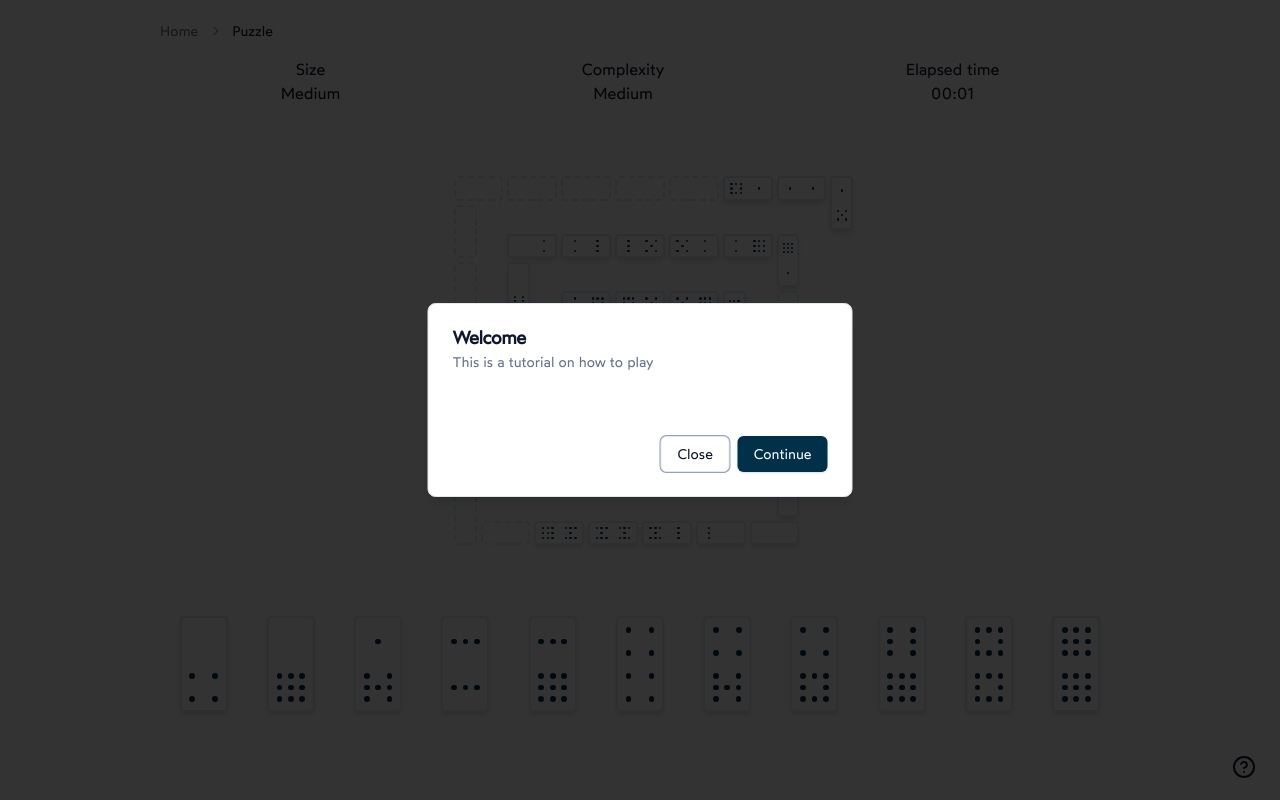
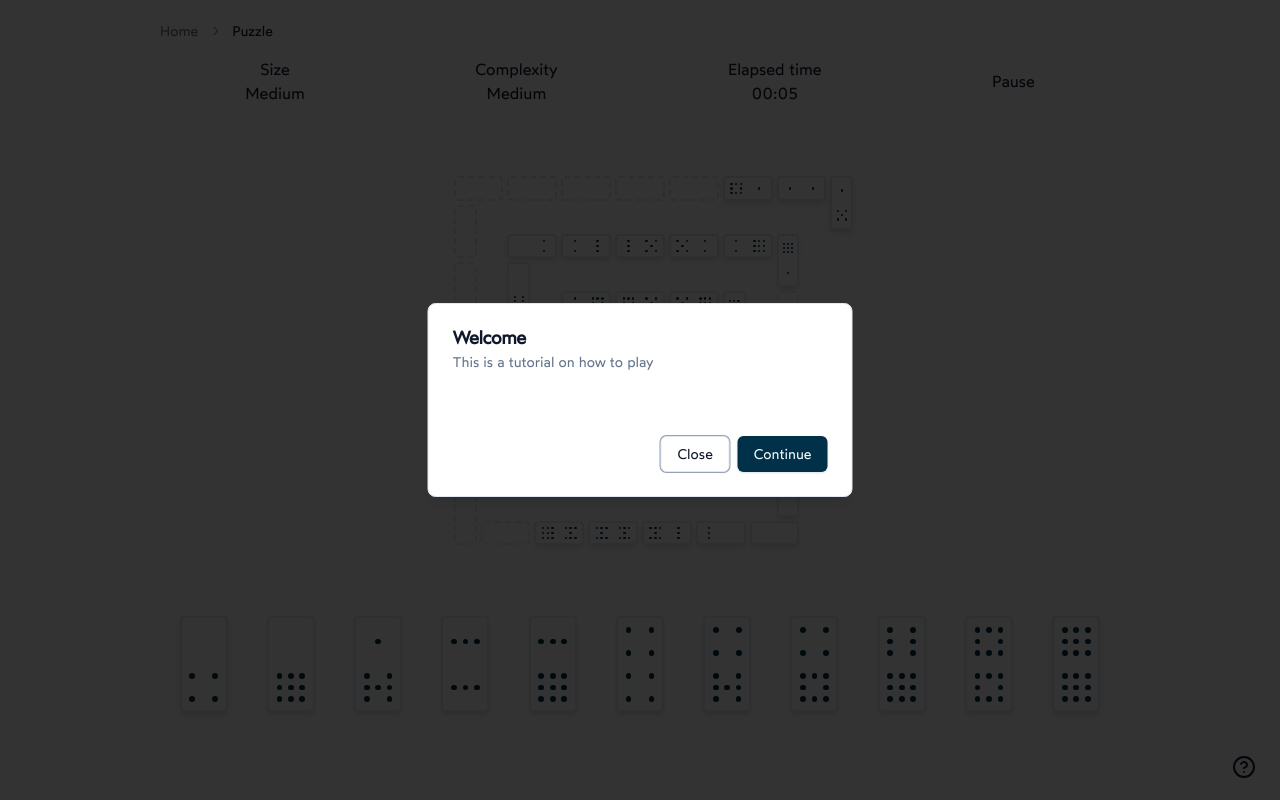
Before and after one commit to DominoOrg/domino-app, a React (Vite) app in the folder frontend/: page /game in a window 1280 px wide. Built offline with nearby package versions, Linux system fonts and the light colour scheme.

Commit message:
Implemented a working timer to assess the actual time spent solving the puzzle

```diff
--- a/frontend/src/components/custom/header.tsx
+++ b/frontend/src/components/custom/header.tsx
@@ -6,6 +6,9 @@ import {
   BreadcrumbPage,
   BreadcrumbSeparator,
 } from "@/components/ui/breadcrumb"
+import { useGame } from "@/hooks/game_state/useGame";
+import { useTimer } from "@/hooks/timer/context";
+import { useState } from "react";
 
 const Header = () => {
   return (
@@ -19,6 +22,8 @@ const Header = () => {
 export default Header;
 
 function HeaderLabels() {
+  const { getElapsedTime, togglePause, isPaused } = useTimer();
+
   return (
       <div className="flex justify-center items-center">
         <div className="w-full flex justify-around items-center">
@@ -32,8 +37,9 @@ function HeaderLabels() {
           </div>
           <div className="flex flex-col justify-center">
             <p className="text-center">Elapsed time</p>
-            <p className="text-center">00:01</p>
+            <p className="text-center">{getElapsedTime()}</p>
           </div>
+          <button onClick={togglePause}>{!isPaused? "Pause" : "Resume"}</button>
         </div>
       </div>
   );
--- a/frontend/src/hooks/game_state/context.tsx
+++ b/frontend/src/hooks/game_state/context.tsx
@@ -7,7 +7,8 @@ export interface GameState {
     freeTiles: Array<Option<Tile>>,
     tileset: TileSet,
     moveTile: (from: number, to: number) => void,
-    rotateTile: (index: number) => void
+    rotateTile: (index: number) => void,
 }
 
+
 export const GameContext = React.createContext<GameState | undefined>(undefined);
--- a/frontend/src/hooks/game_state/provider.tsx
+++ b/frontend/src/hooks/game_state/provider.tsx
@@ -2,7 +2,6 @@ import { reducer } from "./reducer";
 import { ReactNode, useReducer } from "react";
 import { TileSet, Option, Tile } from "./types";
 import { GameContext, GameState } from "./context";
-
 
 export const GameContextProvider = ({ puzzle, children }: { puzzle: Array<Option<Tile>>, children: ReactNode }) => {
     const tileset = new TileSet(puzzle);
--- a/frontend/src/hooks/game_state/reducer.ts
+++ b/frontend/src/hooks/game_state/reducer.ts
@@ -7,7 +7,8 @@ type Action = {
         from: number,
         to: number,
     }
-} | { type: "ROTATE_TILE", payload: { index: number }};
+} | { type: "ROTATE_TILE", payload: { index: number }}
+| { type: "INCREMENT_TIME_PLAYING", payload: number };
 
 export const reducer = (prevState: GameState, action: Action): GameState => {
     switch (action.type) {
--- /dev/null
+++ b/frontend/src/hooks/timer/context.tsx
@@ -0,0 +1,91 @@
+import React, {
+  createContext,
+  useContext,
+  useEffect,
+  useRef,
+  useState,
+  ReactNode,
+} from 'react';
+
+interface TimerContextType {
+  isPaused: boolean;
+  togglePause: () => void;
+  getElapsedTime: () => string; // returns zero-padded mm:ss
+}
+
+const TimerContext = createContext<TimerContextType | undefined>(undefined);
+
+interface TimerProviderProps {
+  children: ReactNode;
+}
+
+export const TimerProvider: React.FC<TimerProviderProps> = ({ children }) => {
+  const [isPaused, setIsPaused] = useState<boolean>(false);
+  const [displayTime, setDisplayTime] = useState<number>(0); // in seconds
+
+  const startTimeRef = useRef<number>(Date.now() / 1000); // fixed start
+  const pauseStartRef = useRef<number | null>(null);
+  const totalPausedRef = useRef<number>(0); // in seconds
+  const intervalRef = useRef<NodeJS.Timeout | null>(null);
+
+  useEffect(() => {
+    intervalRef.current = setInterval(() => {
+      const now = Date.now() / 1000;
+
+      let pausedDuration = 0;
+      if (isPaused && pauseStartRef.current !== null) {
+        pausedDuration = now - pauseStartRef.current;
+      }
+
+      const totalElapsed = now - startTimeRef.current - totalPausedRef.current - pausedDuration;
+      const seconds = Math.max(0, Math.floor(totalElapsed));
+      setDisplayTime(seconds);
+    }, 500); // update twice per second
+
+    return () => {
+      if (intervalRef.current) clearInterval(intervalRef.current);
+    };
+  }, [isPaused]);
+
+  const togglePause = () => {
+    const now = Date.now() / 1000;
+
+    if (!isPaused) {
+      // Start pausing
+      pauseStartRef.current = now;
+      setIsPaused(true);
+    } else {
+      // Resume
+      if (pauseStartRef.current !== null) {
+        const pausedDuration = now - pauseStartRef.current;
+        totalPausedRef.current += pausedDuration;
+        pauseStartRef.current = null;
+      }
+      setIsPaused(false);
+    }
+  };
+
+  const formatTime = (seconds: number): string => {
+    const mm = Math.floor(seconds / 60).toString().padStart(2, '0');
+    const ss = (seconds % 60).toString().padStart(2, '0');
+    return `${mm}:${ss}`;
+  };
+
+  const getElapsedTime = (): string => {
+    return formatTime(displayTime);
+  };
+
+  return (
+    <TimerContext.Provider value={{ isPaused, togglePause, getElapsedTime }}>
+      {children}
+    </TimerContext.Provider>
+  );
+};
+
+export const useTimer = (): TimerContextType => {
+  const context = useContext(TimerContext);
+  if (!context) {
+    throw new Error('useTimer must be used within a TimerProvider');
+  }
+  return context;
+};
--- a/frontend/src/routes/game.tsx
+++ b/frontend/src/routes/game.tsx
@@ -6,6 +6,7 @@ import { usePuzzle } from "@/hooks/api/usePuzzle";
 import { Spiral } from "@/components/custom/spiral";
 import { FreeTiles } from "@/components/custom/freeTiles";
 import { DndGameContext } from "@/hooks/dragdrop/dndGameContext";
+import { TimerProvider } from "@/hooks/timer/context";
 
 const Game = () => {
   const { puzzleId }: {
@@ -25,9 +26,11 @@ const Game = () => {
     <div className="relative w-screen h-screen flex flex-col justify-around items-center overflow-hidden">
       <GameContextProvider puzzle={data.tiles}>
         <DndGameContext>
-          <Header/>
-          <Spiral/>
-          <FreeTiles/>
+          <TimerProvider>
+            <Header/>
+            <Spiral/>
+            <FreeTiles/>
+          </TimerProvider>
         </DndGameContext>
       </GameContextProvider>
     <Tutorial/>
```
